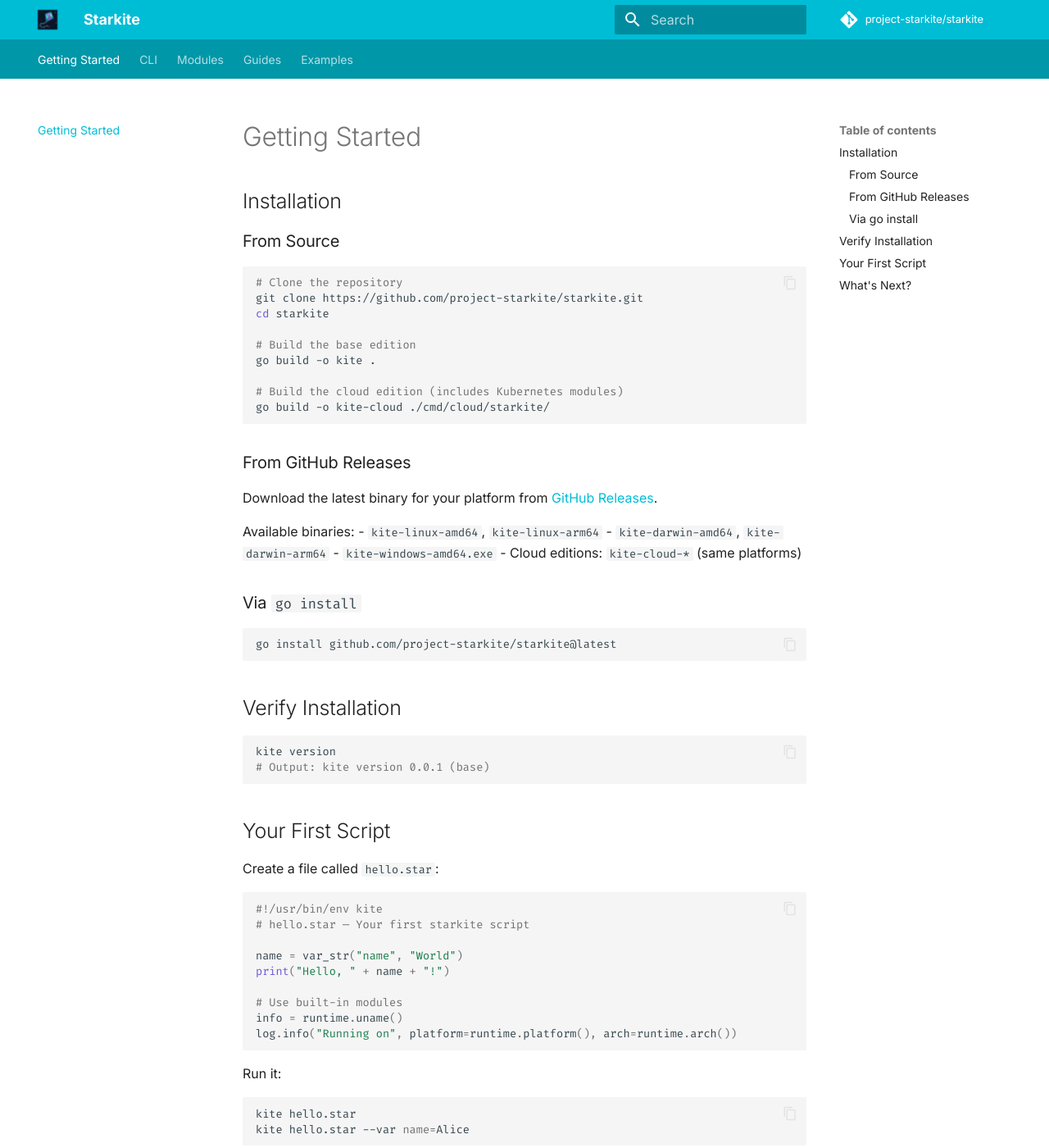
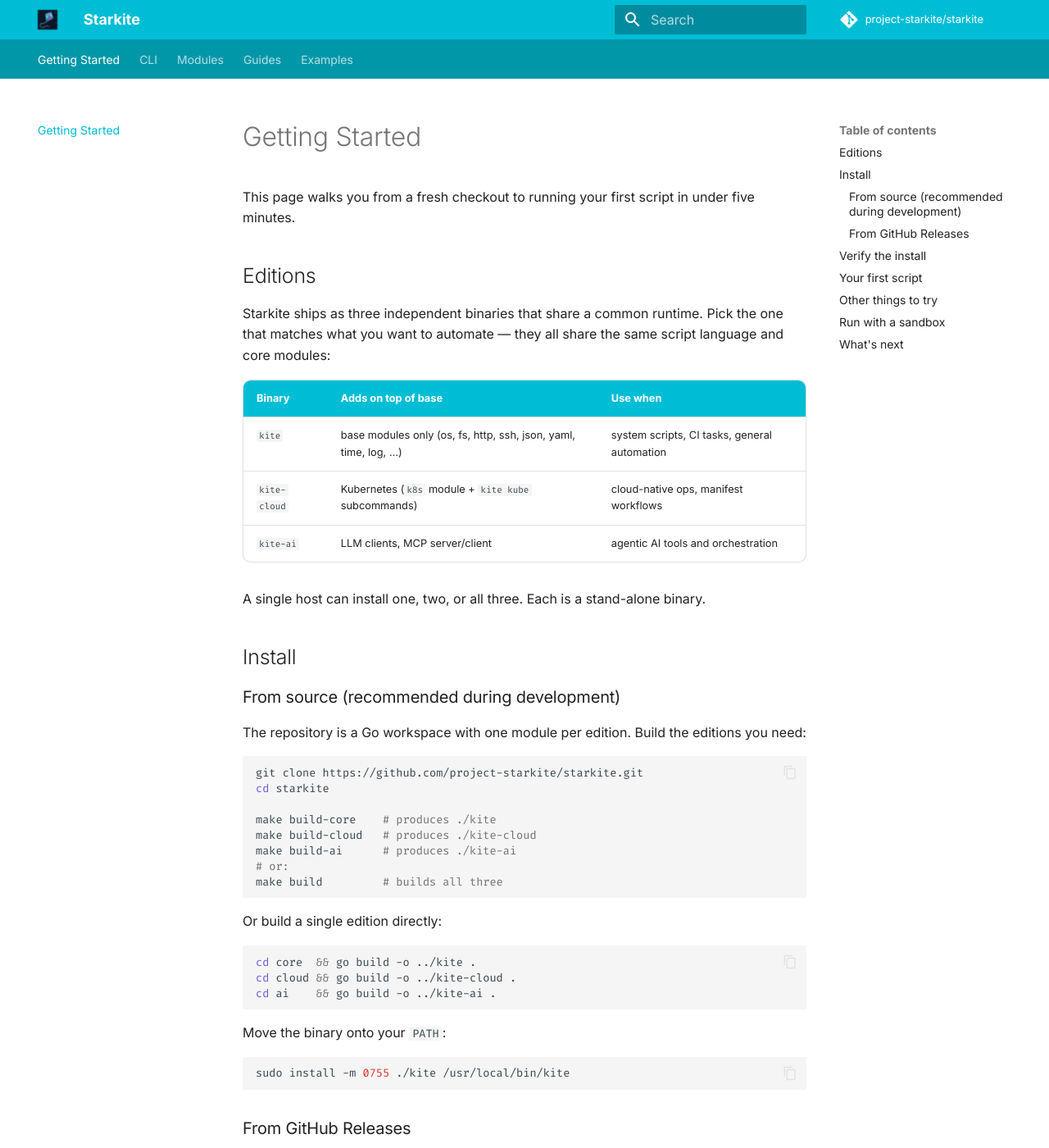
Before and after one commit to project-starkite/starkite, an MkDocs documentation site: the page built from docs/getting-started/index.md, in a window 1280 px wide and 1400 px high. Shown: the whole window at 82% size. Built offline with MkDocs 1.6.1 and Material for MkDocs 9.7.7, drawn with Linux system fonts in a browser that asks for light colours; comment, search, counter and statistics services are not loaded; some of the changed text lies outside the part shown.

Commit message:
Doc refactor - Update Getting Started

````diff
--- a/docs/getting-started/index.md
+++ b/docs/getting-started/index.md
@@ -4,71 +4,146 @@
 weight: 1
 ---
 
-## Installation
+# Getting Started
 
-### From Source
+This page walks you from a fresh checkout to running your first script in under five minutes.
+
+## Editions
+
+Starkite ships as three independent binaries that share a common runtime. Pick the one that matches what you want to automate — they all share the same script language and core modules:
+
+| Binary | Adds on top of base | Use when |
+|---|---|---|
+| `kite` | base modules only (os, fs, http, ssh, json, yaml, time, log, …) | system scripts, CI tasks, general automation |
+| `kite-cloud` | Kubernetes (`k8s` module + `kite kube` subcommands) | cloud-native ops, manifest workflows |
+| `kite-ai` | LLM clients, MCP server/client | agentic AI tools and orchestration |
+
+A single host can install one, two, or all three. Each is a stand-alone binary.
+
+## Install
+
+### From source (recommended during development)
+
+The repository is a Go workspace with one module per edition. Build the editions you need:
 
 ```bash
-# Clone the repository
 git clone https://github.com/project-starkite/starkite.git
 cd starkite
 
-# Build the base edition
-go build -o kite .
+make build-core    # produces ./kite
+make build-cloud   # produces ./kite-cloud
+make build-ai      # produces ./kite-ai
+# or:
+make build         # builds all three
+```
 
-# Build the cloud edition (includes Kubernetes modules)
-go build -o kite-cloud ./cmd/cloud/starkite/
+Or build a single edition directly:
+
+```bash
+cd core  && go build -o ../kite .
+cd cloud && go build -o ../kite-cloud .
+cd ai    && go build -o ../kite-ai .
+```
+
+Move the binary onto your `PATH`:
+
+```bash
+sudo install -m 0755 ./kite /usr/local/bin/kite
 ```
 
 ### From GitHub Releases
 
-Download the latest binary for your platform from [GitHub Releases](https://github.com/project-starkite/starkite/releases).
+Download a pre-built binary for your platform from [GitHub Releases](https://github.com/project-starkite/starkite/releases).
 
-Available binaries:
-- `kite-linux-amd64`, `kite-linux-arm64`
-- `kite-darwin-amd64`, `kite-darwin-arm64`
-- `kite-windows-amd64.exe`
-- Cloud editions: `kite-cloud-*` (same platforms)
+Release assets follow the `<binary>-<os>-<arch>` pattern:
 
-### Via `go install`
+- `kite-linux-amd64`, `kite-linux-arm64`, `kite-darwin-amd64`, `kite-darwin-arm64`, `kite-windows-amd64.exe`
+- `kite-cloud-*` (same OS/arch matrix)
+- `kite-ai-*` (same OS/arch matrix)
 
-```bash
-go install github.com/project-starkite/starkite@latest
-```
+Rename the downloaded file to `kite` (or `kite-cloud` / `kite-ai`), make it executable, and place it on your `PATH`.
 
-## Verify Installation
+## Verify the install
 
 ```bash
 kite version
-# Output: kite version 0.0.1 (base)
 ```
 
-## Your First Script
+Expected output (your commit and Go version will differ):
 
-Create a file called `hello.star`:
+```
+kite version v0.1.0 (base)
+  edition: base
+  commit:  <git-sha>
+  built:   <timestamp>
+  go:      go1.26.1
+  os/arch: darwin/arm64
+```
+
+`kite-cloud version` reports `(cloud)`; `kite-ai version` reports `(ai)`.
+
+## Your first script
+
+Create `hello.star`:
 
 ```python
 #!/usr/bin/env kite
-# hello.star — Your first starkite script
+# hello.star — your first starkite script
 
 name = var_str("name", "World")
 print("Hello, " + name + "!")
 
-# Use built-in modules
-info = runtime.uname()
-log.info("Running on", platform=runtime.platform(), arch=runtime.arch())
+log.info("Running on", attrs={
+    "platform": runtime.platform(),
+    "arch":     runtime.arch(),
+})
 ```
 
-Run it:
+Run it three different ways — they're all equivalent:
 
 ```bash
-kite hello.star
+kite hello.star                   # path → run
+kite run hello.star               # explicit subcommand
+chmod +x hello.star && ./hello.star   # shebang
+```
+
+Pass a variable:
+
+```bash
 kite hello.star --var name=Alice
 ```
 
-## What's Next?
+You should see:
 
-- [CLI Reference](../cli/index.md) — All available commands
-- [Module Reference](../modules/index.md) — 25+ built-in modules
-- [Variables](../guides/variables.md) — Variable injection system
-- [Error Handling](../guides/error-handling.md) — The `try_` pattern
+```
+Hello, Alice!
+time=... level=INFO msg="Running on" platform=darwin arch=arm64
+```
+
+## Other things to try
+
+| Command | What it does |
+|---|---|
+| `kite repl` | Interactive REPL — explore modules and try expressions |
+| `kite exec 'print(os.exec("hostname"))'` | Run a one-liner without a script file |
+| `kite validate hello.star` | Parse-and-typecheck without executing |
+| `kite test path/to/tests/` | Run all `*_test.star` files under a directory |
+| `kite watch hello.star` | Re-run on every save |
+
+## Run with a sandbox
+
+By default `kite` runs in **trust mode** — scripts can do anything the user can do. The `--sandbox` flag flips the default to deny-all, and every privileged operation (filesystem write, command exec, network call, even `var_str`) must be explicitly granted via a permission rule:
+
+```bash
+kite hello.star --sandbox   # fails: no rules → every op is denied
+```
+
+The `--sandbox` flag is most useful with a profile or a frontmatter block in the script that declares the rules the script needs. See [Permissions](../guides/permissions.md) for the rule syntax and the built-in profiles.
+
+## What's next
+
+- [CLI Reference](../cli/index.md) — all available subcommands and flags
+- [Module Reference](../modules/index.md) — the full builtin module catalog
+- [Variables](../guides/variables.md) — `--var`, `--var-file`, and the `var_*` builtins
+- [Error Handling](../guides/error-handling.md) — the `try_` pattern
+- [Permissions](../guides/permissions.md) — sandbox rules and profiles
````
